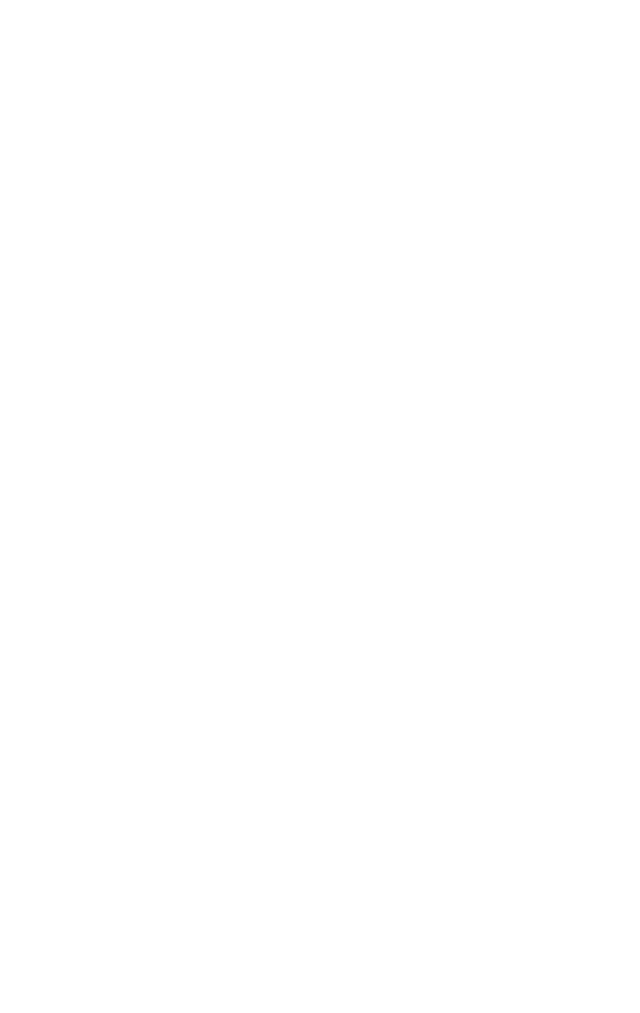
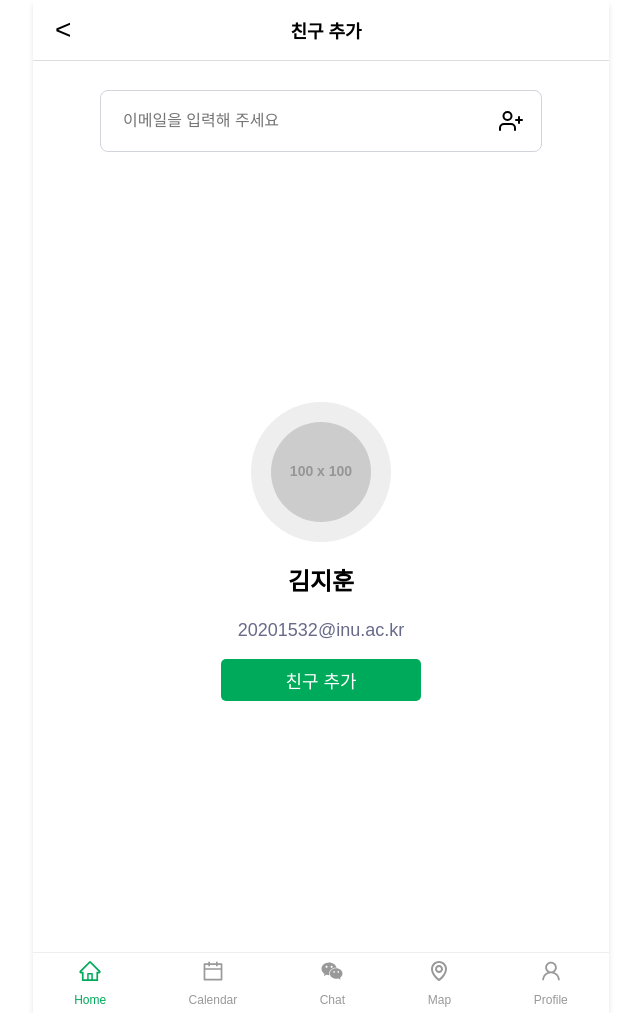
Before and after one commit to OdgOdg/frontend, a React (Vite) app: page /FindFriendPage in a window 1280 px wide. Before the commit this address had no page. Shown: the whole page, without its empty margins (319-959 px from the left). Before the commit the page ends 800 px from the top, so only its background shows below. Built offline with nearby package versions, Linux system fonts and the light colour scheme; a web font is replaced by a local one.

Commit message:
design : 채팅 친구추가 페이지 퍼블리싱

```diff
--- a/package.json
+++ b/package.json
@@ -14,6 +14,7 @@
   "dependencies": {
     "react": "^19.0.0",
     "react-dom": "^19.0.0",
+    "react-icons": "^5.4.0",
     "react-router-dom": "^7.1.5",
     "styled-components": "^6.1.15"
   },
--- a/src/App.tsx
+++ b/src/App.tsx
@@ -3,6 +3,8 @@ import { BrowserRouter as Router, Routes, Route, Outlet } from "react-router-dom
 import MainPage from "./pages/MainPage";
 import Layout from "./Layout.tsx";
 import ModalsProvider from "./components/ModalsProvider.tsx";
+import AddFriendPage from "./pages/chatPage/AddFriendPage.tsx";
+import FindFriendPage from "./pages/chatPage/FindFriendPage.tsx";
 
 function AppLayout() {
   return (
@@ -21,6 +23,8 @@ function App() {
         <Routes>
           <Route path="/" element={<AppLayout />}>
             <Route index element={<MainPage />} />
+            <Route path="/AddFriendPage" element={<AddFriendPage />} />
+            <Route path="/FindFriendPage" element={<FindFriendPage />} />
           </Route>
         </Routes>
       </Router>
--- /dev/null
+++ b/src/components/BottomNavbar.tsx
@@ -0,0 +1,81 @@
+import { useState } from "react";
+
+import React from "react";
+import styled from "styled-components";
+import { IconType } from "react-icons";
+import { AiOutlineHome, AiOutlineCalendar, AiOutlineWechat, AiOutlineUser } from "react-icons/ai";
+import { BiMap } from "react-icons/bi";
+
+interface INavbarItem {
+  id: number;
+  icon: IconType;
+  path: string;
+  label: string; // Add the label property here
+}
+
+const navbarItems: INavbarItem[] = [
+  { id: 1, icon: AiOutlineHome, path: "/", label: "Home" },
+  { id: 2, icon: AiOutlineCalendar, path: "/calendar", label: "Calendar" },
+  { id: 4, icon: AiOutlineWechat, path: "/chat", label: "Chat" },
+  { id: 5, icon: BiMap, path: "/map", label: "Map" },
+  { id: 6, icon: AiOutlineUser, path: "/profile", label: "Profile" },
+];
+
+const BottomNavbar: React.FC = () => {
+  const [activeId, setActiveId] = useState(1);
+
+  const handleClick = (id: number) => {
+    setActiveId(id);
+    // TODO: path에 따라 페이지 이동 로직 추가
+  };
+
+  return (
+    <Navbar>
+      {navbarItems.map((item) => (
+        <NavbarItem key={item.id} className={activeId === item.id ? "active" : ""} onClick={() => handleClick(item.id)}>
+          <Icon>
+            <item.icon />
+          </Icon>
+          <Label>{item.label}</Label>
+        </NavbarItem>
+      ))}
+    </Navbar>
+  );
+};
+
+const Navbar = styled.div`
+  position: relative;
+  bottom: 0;
+  left: 0;
+  right: 0;
+  display: flex;
+  justify-content: space-around;
+  align-items: center;
+  height: 60px;
+  background-color: #fff;
+  border-top: 1px solid #eee;
+`;
+
+const NavbarItem = styled.div`
+  display: flex;
+  flex-direction: column;
+  align-items: center;
+  justify-content: center;
+  color: #999;
+  cursor: pointer;
+
+  &.active {
+    color: #00aa5b;
+  }
+`;
+
+const Icon = styled.div`
+  font-size: 24px;
+  margin-bottom: 4px;
+`;
+
+const Label = styled.span`
+  font-size: 12px;
+`;
+
+export default BottomNavbar;
--- /dev/null
+++ b/src/components/Header.tsx
@@ -0,0 +1,45 @@
+import React from "react";
+import styled from "styled-components";
+
+interface HeaderProps {
+  title: string;
+}
+
+const Header: React.FC<HeaderProps> = ({ title }) => {
+  return (
+    <NavBar>
+      <BackButton onClick={() => window.history.back()}>{`<`}</BackButton>
+      <Title>{title}</Title>
+    </NavBar>
+  );
+};
+
+export default Header;
+
+const NavBar = styled.div`
+  display: flex;
+  align-items: center;
+  justify-content: center;
+  padding: 5px;
+  background-color: white;
+  border-bottom: 1px solid #ddd;
+  position: relative;
+  top: 0;
+  left: 0;
+  width: 100%;
+  z-index: 10;
+`;
+
+const BackButton = styled.button`
+  font-size: 28px;
+  background: none;
+  border: none;
+  cursor: pointer;
+  position: absolute;
+  left: 16px;
+`;
+
+const Title = styled.h1`
+  font-size: 18px;
+  font-weight: bold;
+`;
--- /dev/null
+++ b/src/components/chatPage/EmailInput.tsx
@@ -0,0 +1,51 @@
+import React from "react";
+import styled from "styled-components";
+import { FiUserPlus } from "react-icons/fi";
+
+const EmailInput = () => {
+  return (
+    <InputWrapper>
+      <StyledInput placeholder="이메일을 입력해 주세요" />
+      <SearchButton>
+        <FiUserPlus size={24} />
+      </SearchButton>
+    </InputWrapper>
+  );
+};
+
+export default EmailInput;
+
+const InputWrapper = styled.div`
+  display: flex;
+  align-items: center;
+  position: relative;
+  width: 100%;
+  max-width: 400px; /* 필요에 따라 조절 */
+  border: 1px solid #d1d5db;
+  border-radius: 8px;
+  padding: 20px;
+  background-color: white;
+  margin-left: auto;
+  margin-right: auto;
+  margin-top: 5%;
+`;
+
+const StyledInput = styled.input`
+  flex: 1;
+  border: none;
+  outline: none;
+  font-size: 16px;
+  color: #6b7280;
+  background: transparent;
+`;
+
+const SearchButton = styled.button`
+  background: none;
+  border: none;
+  cursor: pointer;
+  position: absolute;
+  right: 12px;
+  display: flex;
+  align-items: center;
+  justify-content: center;
+`;
--- /dev/null
+++ b/src/components/chatPage/FindFriend.tsx
@@ -0,0 +1,99 @@
+import React, { useState } from "react";
+import styled from "styled-components";
+
+// Props 인터페이스 정의
+interface ShowProfileProps {
+  name: string;
+  email: string;
+  imageUrl: string;
+}
+
+// FindFriend 컴포넌트 정의 (타입 적용)
+const ShowProfile: React.FC<ShowProfileProps> = ({ name, email, imageUrl }) => {
+  const [imageError, setImageError] = useState(false); // 이미지 오류 상태
+
+  const handleError = () => {
+    setImageError(true); // 이미지 오류 발생 시 상태 업데이트
+  };
+
+  return (
+    <ShowProfileCard>
+      <ImageWrapper>
+        {imageError ? (
+          <FallbackText>{name}의 프로필 이미지 없음</FallbackText>
+        ) : (
+          <ProfileImage src={imageUrl} alt={`${name} 프로필 이미지`} onError={handleError} />
+        )}
+      </ImageWrapper>
+      <Name>{name}</Name>
+      <Email>{email}</Email>
+      <AddFriendButton>친구 추가</AddFriendButton>
+    </ShowProfileCard>
+  );
+};
+
+const FindFriend = () => {
+  return (
+    <div>
+      <ShowProfile
+        name="김지훈"
+        email="20201532@inu.ac.kr"
+        imageUrl="https://via.placeholder.com/100" // 실제 이미지 URL로 변경
+      />
+    </div>
+  );
+};
+
+const ShowProfileCard = styled.div`
+  display: flex;
+  flex-direction: column;
+  align-items: center;
+  justify-content: center;
+  height: 100vh;
+`;
+
+const ImageWrapper = styled.div`
+  position: relative;
+  width: 140px;
+  height: 140px;
+  background-color: #eee; /* 이미지 없을 때 대체 배경색 */
+  border-radius: 50%;
+  display: flex;
+  justify-content: center; /* 가로 중앙 정렬 */
+  align-items: center; /* 세로 중앙 정렬 */
+`;
+
+const ProfileImage = styled.img`
+  width: 100px;
+  height: 100px;
+  border-radius: 50%;
+`;
+
+const FallbackText = styled.p`
+  font-size: 14px;
+  color: #686a8a;
+  text-align: center; /* 텍스트 중앙 정렬 */
+  margin: 0;
+`;
+
+const Name = styled.h2`
+  font-size: 24px;
+  margin-bottom: 5px;
+`;
+
+const Email = styled.p`
+  font-size: 18px;
+  color: #686a8a;
+`;
+
+const AddFriendButton = styled.button`
+  font-size: 18px;
+  padding: 8px 64px;
+  background-color: #00aa5b;
+  color: white;
+  border: none;
+  border-radius: 5px;
+  cursor: pointer;
+`;
+
+export default FindFriend;
--- /dev/null
+++ b/src/pages/chatPage/AddFriendPage.tsx
@@ -0,0 +1,34 @@
+import BottomNavbar from "../../components/BottomNavbar";
+import Header from "../../components/Header";
+import EmailInput from "../../components/chatPage/EmailInput";
+import searchCardImg from "../../images/chatPage/CardSearch.jpg";
+import styled from "styled-components";
+
+const AddFriendPage = () => {
+  return (
+    <>
+      <Header title="친구 추가" />
+      <EmailInput />
+      <ImageContainer>
+        <Image src={searchCardImg} alt="searchCardImg" />
+      </ImageContainer>
+      <BottomNavbar />
+    </>
+  );
+};
+
+const ImageContainer = styled.div`
+  display: flex;
+  flex-direction: column;
+  justify-content: center; /* 세로 중앙 정렬 */
+  align-items: center; /* 가로 중앙 정렬 */
+  height: 100vh; /* 화면 전체 높이 */
+`;
+
+const Image = styled.img`
+  width: 40%; /* 이미지의 가로 크기를 부모 컨테이너에 맞게 설정 */
+  height: auto; /* 이미지의 비율을 유지하면서 세로 크기 자동 조정 */
+  max-width: 500px; /* 이미지의 최대 가로 크기를 설정 */
+`;
+
+export default AddFriendPage;
--- /dev/null
+++ b/src/pages/chatPage/FindFriendPage.tsx
@@ -0,0 +1,33 @@
+import BottomNavbar from "../../components/BottomNavbar";
+import Header from "../../components/Header";
+import EmailInput from "../../components/chatPage/EmailInput";
+import FindFriend from "../../components/chatPage/FindFriend";
+import searchCardImg from "../../images/chatPage/CardSearch.jpg";
+import styled from "styled-components";
+
+const FindFriendPage = () => {
+  return (
+    <>
+      <Header title="친구 추가" />
+      <EmailInput />
+      <FindFriend />
+      <BottomNavbar />
+    </>
+  );
+};
+
+const ImageContainer = styled.div`
+  display: flex;
+  flex-direction: column;
+  justify-content: center; /* 세로 중앙 정렬 */
+  align-items: center; /* 가로 중앙 정렬 */
+  height: 100vh; /* 화면 전체 높이 */
+`;
+
+const Image = styled.img`
+  width: 40%; /* 이미지의 가로 크기를 부모 컨테이너에 맞게 설정 */
+  height: auto; /* 이미지의 비율을 유지하면서 세로 크기 자동 조정 */
+  max-width: 500px; /* 이미지의 최대 가로 크기를 설정 */
+`;
+
+export default FindFriendPage;
```
Also changed, not shown: src/images/chatPage/CardSearch.jpg (added), 1 other file (tests, documents, lock files or other folders).
